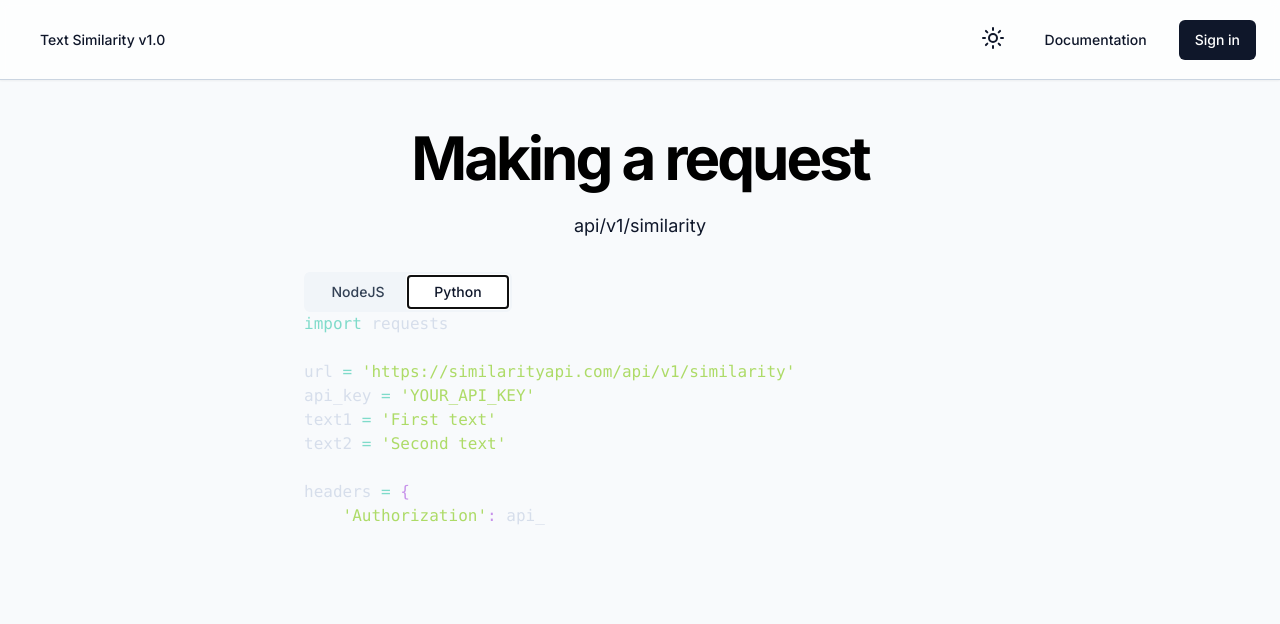
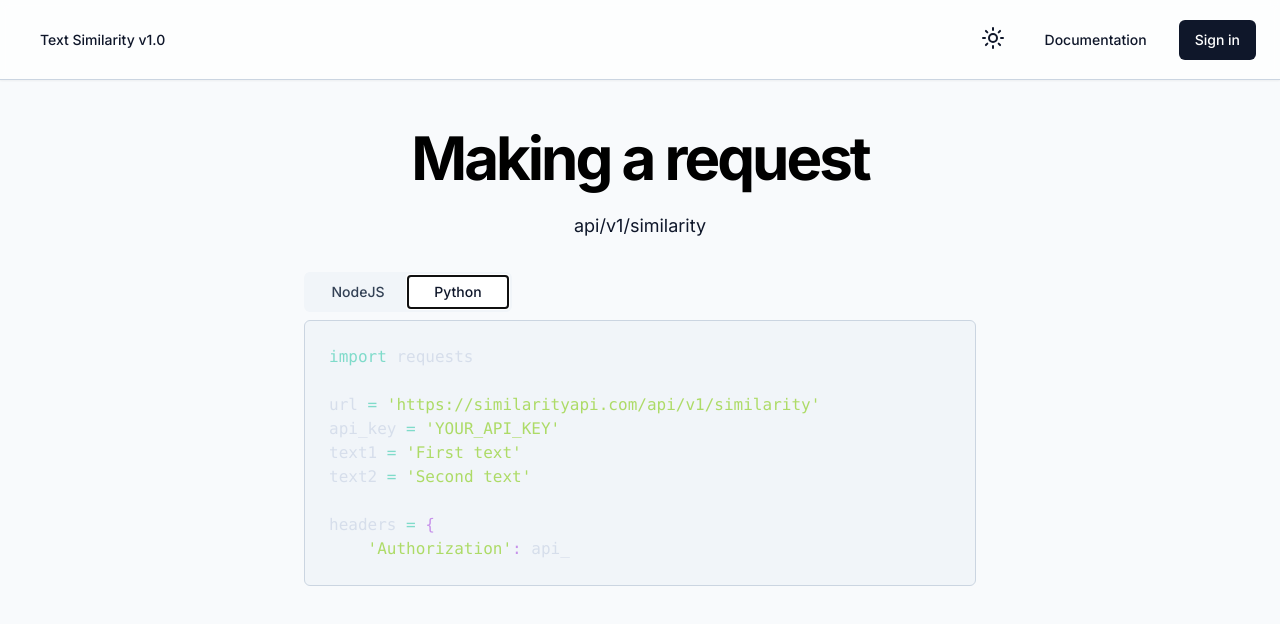
Before and after one commit to Mohammed-Younes1/similarity, a Next.js app: page /documentation in a window 1280 px wide. Both pictures are taken after a click on the tab "Python". Shown: the top 624 px of the page. Built offline with nearby package versions, Linux system fonts and the light colour scheme; no server answers.

Commit message:
fixed border

```diff
--- a/src/components/Code.tsx
+++ b/src/components/Code.tsx
@@ -53,7 +53,7 @@ const Code: FC<CodeProps> = ({
           className={
             className +
             'transition-all w-fit bg-transparent duration-100 py-0 no-scrollbar'
-          }
+          }//mt-2 rounded-md border border-slate-300 bg-slate-100 dark:border-slate-700 mt-2 p-6 dark:bg-slate-900 transition-all w-fit bg-transparent duration-100 py-0 no-scrollbar
           style={{
             maxHeight: show ? lines * 24 : 0,
             opacity: show ? 1 : 0,
--- a/src/components/DocumentationTabs.tsx
+++ b/src/components/DocumentationTabs.tsx
@@ -16,12 +16,12 @@ const DocumentationTabs: FC = () => {
         <TabsTrigger value="python">Python</TabsTrigger>
       </TabsList>
       <TabsContent value="nodejs">
-        <SimpleBar>
+        <SimpleBar className='mt-2 rounded-md border border-slate-300 bg-slate-100 p-6 dark:border-slate-700 dark:bg-slate-900'>
           <Code animated language="javascript" code={nodejs} show />
         </SimpleBar>
       </TabsContent>
       <TabsContent value="python">
-        <SimpleBar>
+        <SimpleBar className='mt-2 rounded-md border border-slate-300 bg-slate-100 p-6 dark:border-slate-700 dark:bg-slate-900'>
           <Code animated language="python" code={python} show />
         </SimpleBar>
       </TabsContent>
```
